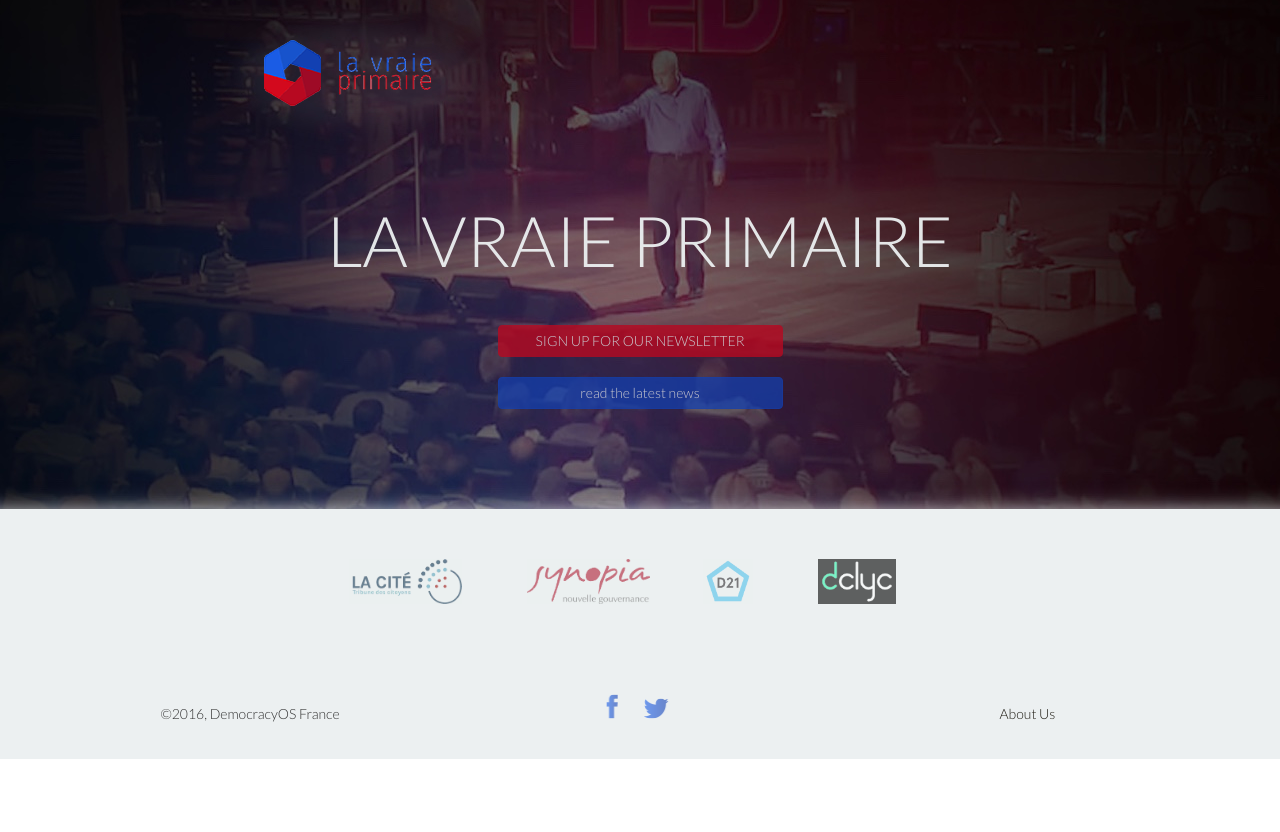
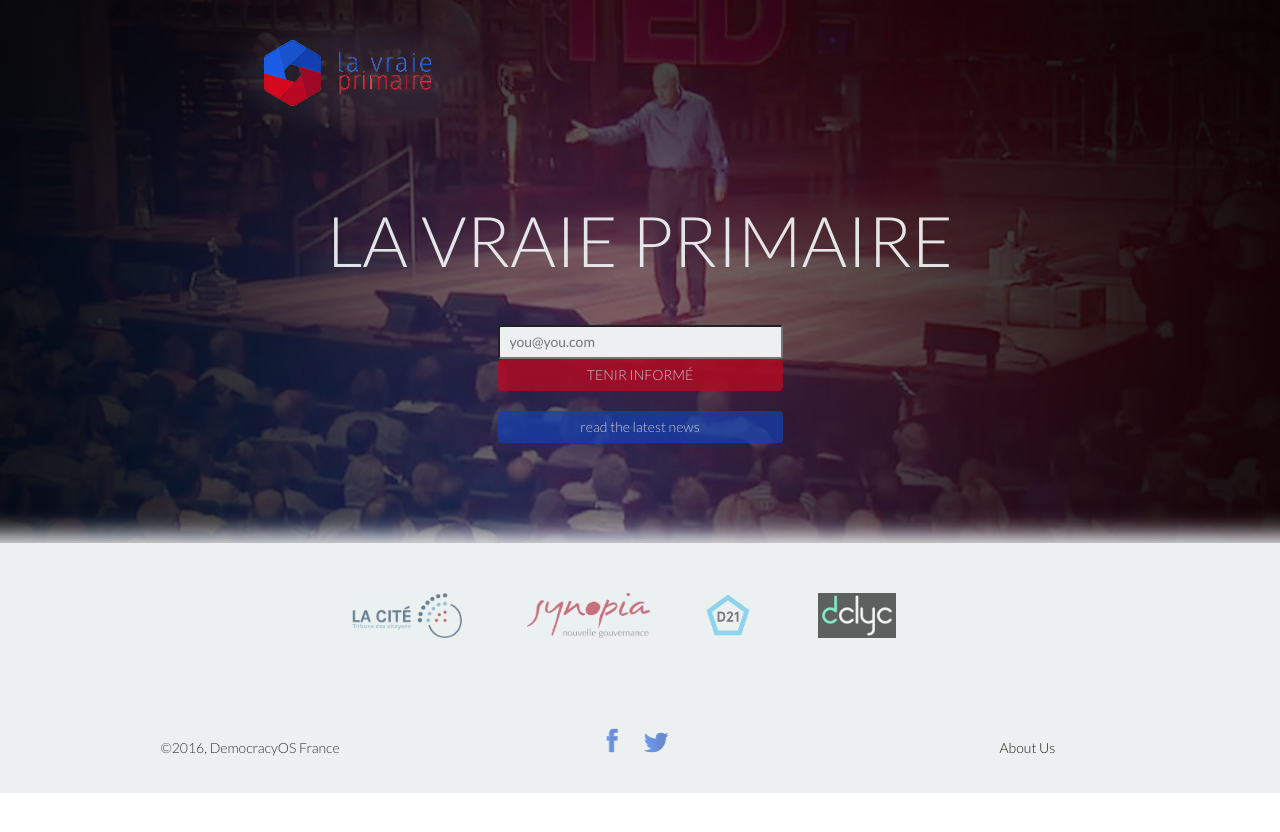
Before and after one commit to LaVraiePrimaire/lavraieprimaire.github.io, a Jekyll site: the page index.html, which Jekyll copies as it is, in a window 1280 px wide. Shown: the top 832 px of the page. Built offline with Jekyll 4.4.1, drawn with Linux system fonts in a browser that asks for light colours; nearby versions of some CDN libraries.

Commit message:
added newsletter signup

```diff
--- a/css/agency.css
+++ b/css/agency.css
@@ -76,6 +76,16 @@
 
 .bg-darkest-gray {
     background-color: #222;
+}
+
+.email-input {
+    background-color: #ecf0f1;
+    color: #211E16;
+    padding: 5px 10px 5px 10px;
+    width: 25%;
+    border-radius: 3px;
+    font-family: "Lato","Helvetica Neue",Helvetica,Arial,sans-serif;
+    font-weight: 400;
 }
 
 .btn-primary {
--- a/index.html
+++ b/index.html
@@ -35,8 +35,20 @@
             <div class="intro-text">
                 <div class="intro-heading">LA VRAIE PRIMAIRE</div>
                 <div class="btn-container">
-                    <a class="btn btn-primary" href="#" target="_blank">sign up for our newsletter</a>
-                </div>
+                    <form class="description" id="formname" name="formname" action="https://my.sendinblue.com/users/subscribeembed/js_id/2c40i/id/1" onsubmit="return false;">
+                        <input type="hidden" name="js_id" id="js_id" value="2c40i">
+                        <input type="hidden" name="listid" id="listid" value="2">
+                        <input type="hidden" name="from_url" id="from_url" value="yes">
+                        <input type="hidden" name="hdn_email_txt" id="hdn_email_txt" value="">
+                        <input type="text" class = "email-input" name="email" id="email" placeholder="you@you.com">
+                        <div>
+                            <button type="submit" id="submissionBtn" class="btn btn-primary">tenir informé</button>
+                        </div>
+                    </form>
+                    <div id="thanks" style="display:none" class="btn btn-primary">Merci</div>
+
+<!--                     <a class="btn btn-primary" href="#" target="_blank">sign up for our newsletter</a>
+ -->                </div>
                 <div class="btn-container">
                     <a class="btn btn-secondary" href="/blog">read the latest news</a>
                 </div>
@@ -138,6 +150,7 @@
     <script src="js/contact_me.js"></script>
     <!-- Custom Theme JavaScript -->
     <script src="js/agency.js"></script>
+    <script src="js/form.js"></script>
 
 </body>
 
--- /dev/null
+++ b/js/form.js
@@ -0,0 +1,23 @@
+$('#formname').submit(function() {
+    var post_data = $('#formname').serialize();
+    $.ajax({
+    	// Set in the HTML so is easier to edit
+        url:$('#formname').attr('action'),
+        data : post_data,
+        dataType:'json',
+        type:'POST',
+        success:function(data){
+            var textbox = document.querySelector("#email");
+            textbox.style.display = "none";
+            var button = document.querySelector("#submissionBtn");
+            button.style.display = "none";
+            var thanks = document.querySelector("#thanks");
+            thanks.style = button.style;
+            thanks.style.display = "inline";
+            // button.innerText = "Merci";
+            // button.disabled = true;
+            console.log("success!");
+            // flash a message?
+        }
+    });
+});
```
